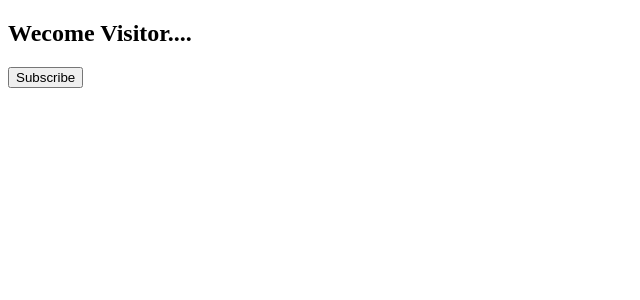
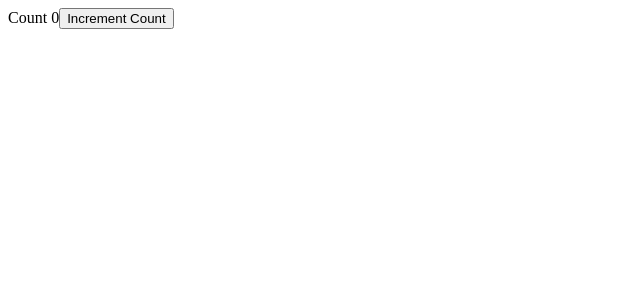
Before and after one commit to SE-rahulmandal18/Angular, a React (Create React App) app in the folder React/myapp/: page / in a window 1280 px wide. Shown: the top 300 px of the page, without its empty margins (0-640 px from the left). Built offline with nearby package versions, Linux system fonts and the light colour scheme.

Commit message:
setState behaviour

```diff
--- a/React/myapp/src/states in react/App.js
+++ b/React/myapp/src/states in react/App.js
@@ -1,10 +1,12 @@
 import React from 'react'
-import Message from './Message'
+// import Message from './Message'
+import Counter from './Counter'
 
 export default function App() {
   return (
     <div>
-        <Message/>
+        {/* <Message/> */}
+        <Counter/>
     </div>
   )
 }
--- /dev/null
+++ b/React/myapp/src/states in react/Counter.js
@@ -0,0 +1,53 @@
+import React, { Component } from 'react'
+
+export class Counter extends Component {
+
+    constructor(){
+        super();
+
+        this.state= {
+            count: 0
+        }
+    }
+
+     incrementCount(){
+        // Async Method
+        // this.setState({
+        //     count:this.state.count+1
+        // },() => {
+        //     console.log(this.state.count);
+        // })
+
+
+        // updattion w.r.t prevState
+        this.setState( (prevState) => ({
+            count:prevState.count+1
+        }),() => {
+            console.log(this.state.count);
+        })
+
+    }
+
+    incrementFive = () => {
+
+        this.incrementCount();
+        this.incrementCount();
+        this.incrementCount();
+        this.incrementCount();
+        this.incrementCount();
+    }
+
+
+  render() {
+    return (
+      <div>Count {this.state.count}
+      <button
+    //    onClick={() => this.incrementCount()}>
+       onClick={() => this.incrementFive()}>
+        Increment Count</button>
+        </div>
+    )
+  }
+}
+
+export default Counter
```
